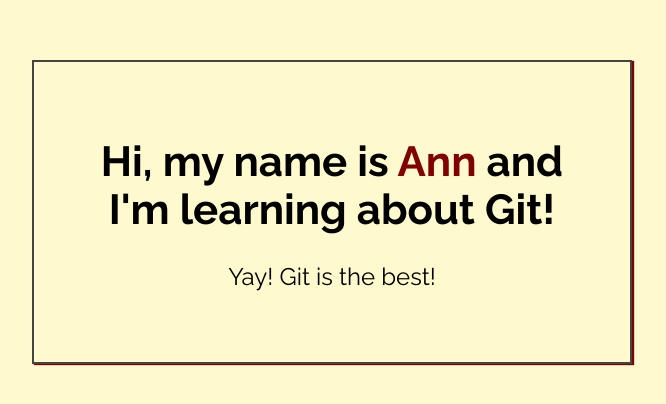
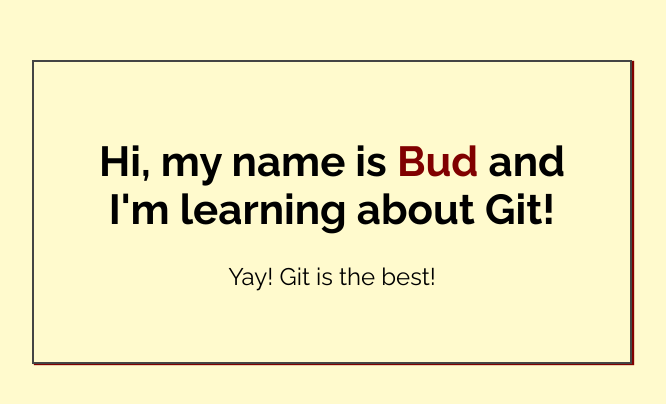
Before and after one commit to budsimpson/my-second-repo, a plain HTML site: page index.html in a window 1280 px wide. Shown: the part 188-592 px from the top of the page, without its empty margins (308-974 px from the left). Drawn offline with Linux system fonts and the light colour scheme.

Commit message:
Added Bud instead of Ann to index.html

```diff
--- a/index.html
+++ b/index.html
@@ -14,7 +14,7 @@
 <body>
 
     <div class="greeting">
-        <h1>Hi, my name is <span class="highlight">Ann</span> and I'm learning about Git! </h1>
+        <h1>Hi, my name is <span class="highlight">Bud</span> and I'm learning about Git! </h1>
 
         <p>Yay! Git is the best!</p>
     </div>
```
